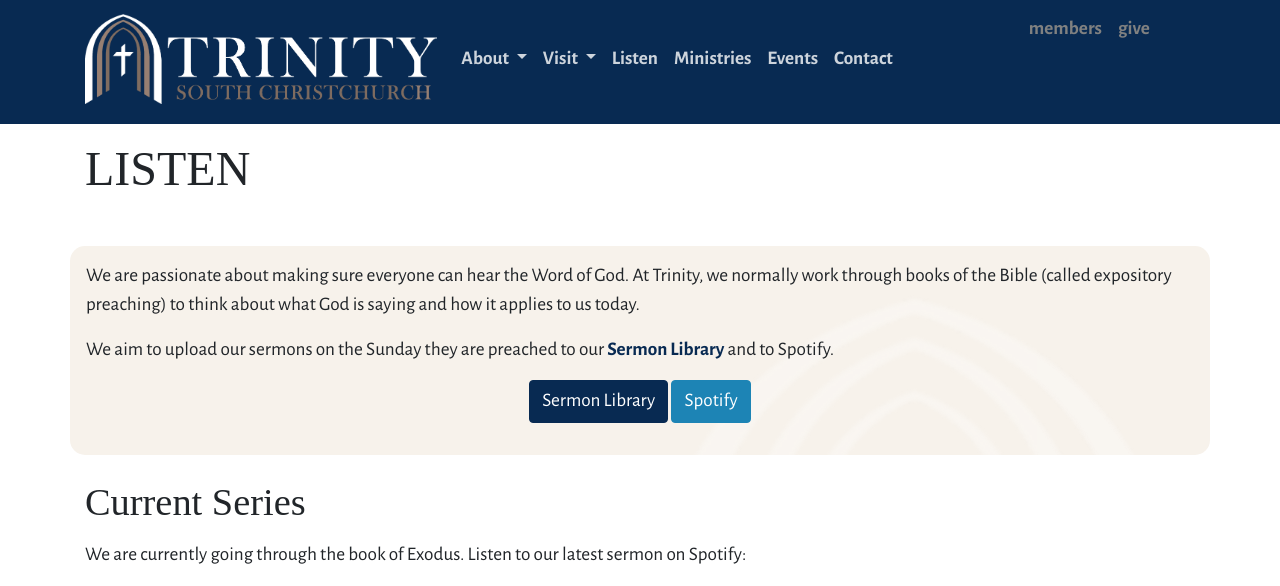
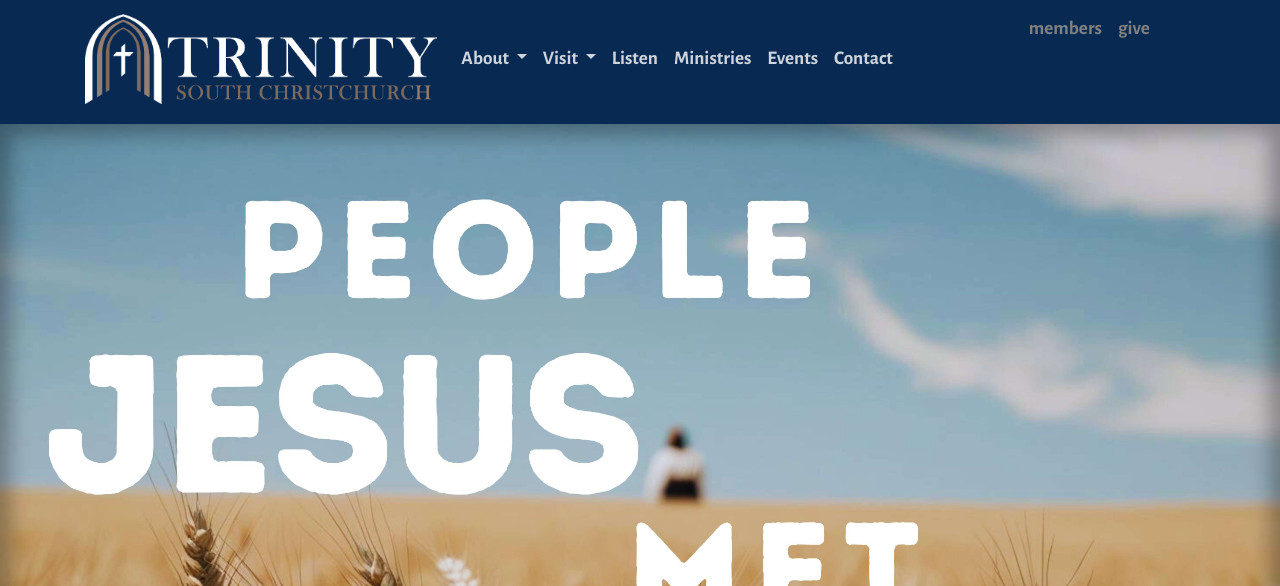
Before and after one commit to trinitysc/jekyll-blog, a Jekyll site: the page built from listen.html, in a window 1280 px wide and 1400 px high. Shown: the top 586 px of the window. Built offline with Jekyll 4.4.1, drawn with Linux system fonts in a browser that asks for light colours; some of the changed text lies outside the part shown; grey boxes are pictures that could not be loaded.

Commit message:
Update listen page

```diff
--- a/listen.html
+++ b/listen.html
@@ -2,11 +2,12 @@
 layout: page
 title: Listen
 permalink: /listen/
+banner: /media/series/people-jesus-met-rect.jpg
 ---
 
 <div class="row mb-4">
   <div class="col-12 mb-4 p-3 jumbotron">
-    <p>We are passionate about making sure everyone can hear the Word of God. At Trinity, we normally work through books of the Bible (called expository preaching) to think about what God is saying and how it applies to us today.</p>
+    <p>We are passionate about making sure everyone can hear the Word of God. At Trinity, we normally work through books of the Bible (called expository preaching) to think about what God is saying and how it applies to us today. Over the course of 2025 we will look at Mark, Esther, Psalms, and Habakkuk.</p>
 
     <p>We aim to upload our sermons on the Sunday they are preached to our <a href="https://listen.trinitysc.nz">Sermon Library</a> and to Spotify.</p>
     <p class="text-center">
@@ -17,7 +18,7 @@
   <div class="col-12">
     <h2>Current Series</h2>
 
-    <p class="mt-3">We are currently going through the book of Exodus. Listen to our latest sermon on Spotify:</p>
+    <p class="mt-3">Our summer series is called People Jesus Met. Listen to our latest sermon on Spotify:</p>
     <iframe style="border-radius:12px" src="https://open.spotify.com/embed/show/6kObfpMFJbH71CT1MiKo48?utm_source=generator" width="100%" height="352" frameBorder="0" allowfullscreen="" allow="autoplay; clipboard-write; encrypted-media; fullscreen; picture-in-picture" loading="lazy"></iframe>
   </div>
 </div>
```
Also changed, not shown: media/series/people-jesus-met-rect.jpg (added).
